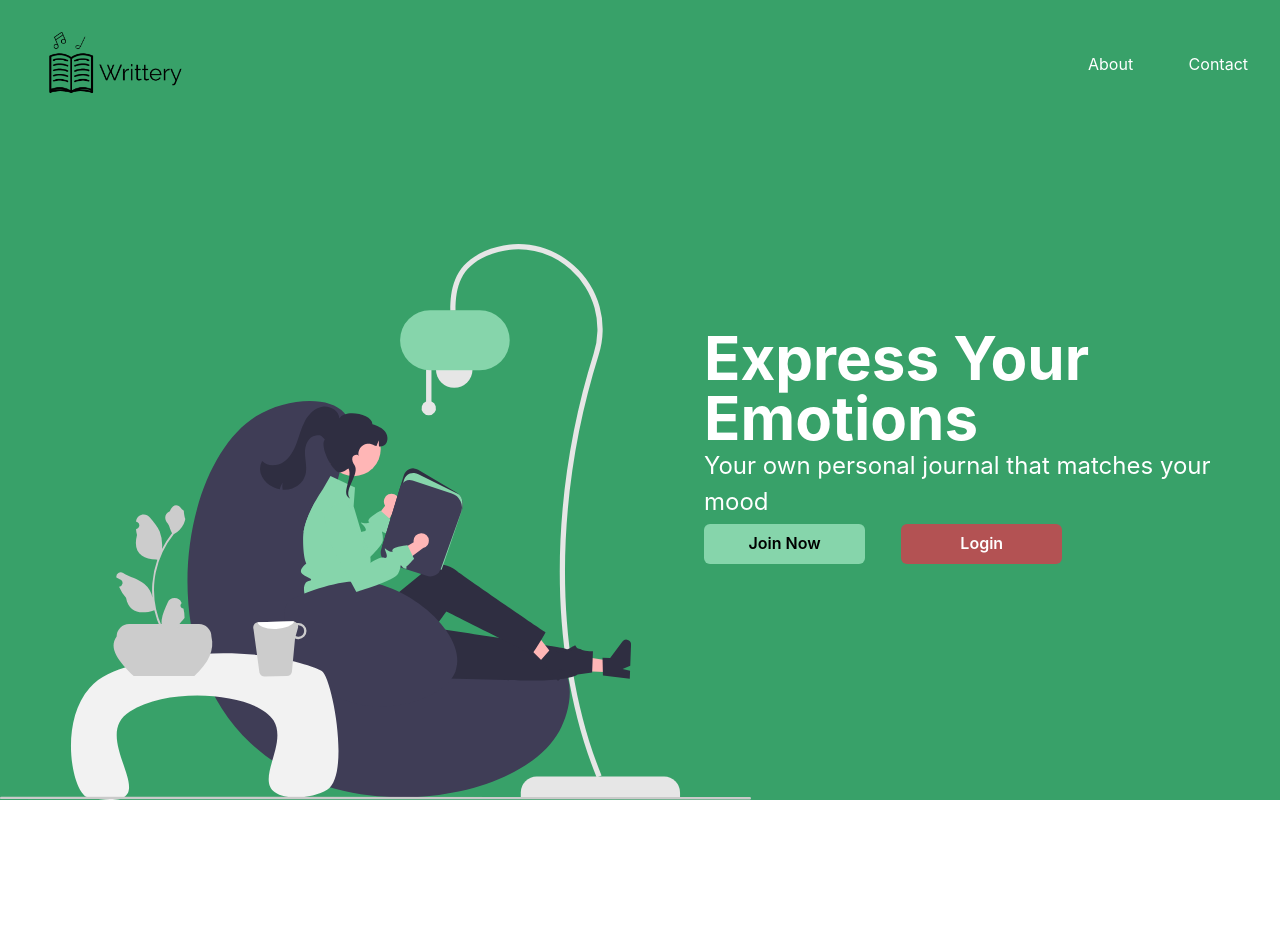
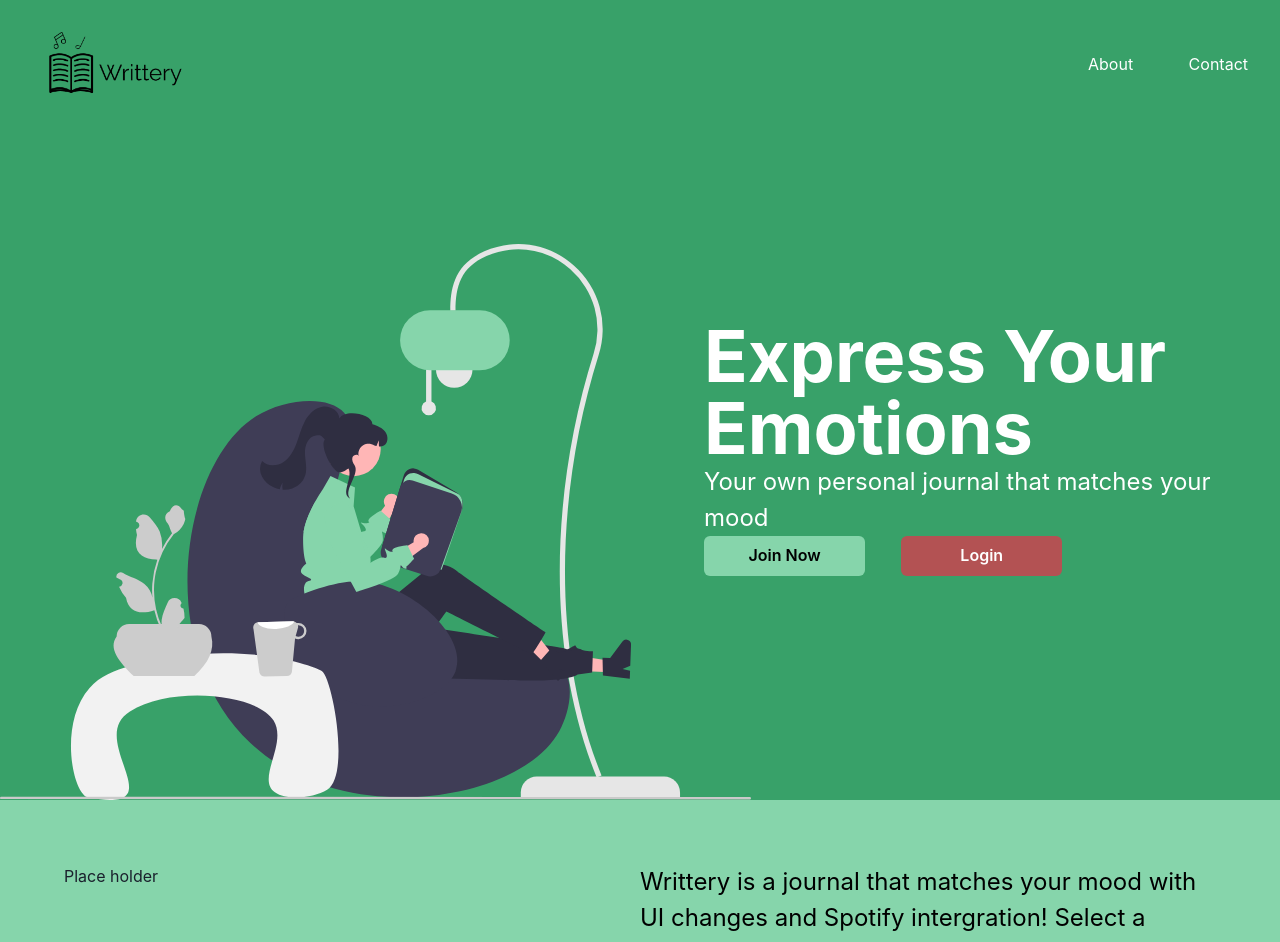
Before and after one commit to Moawin99/Journal, a React (Vite) app in the folder frontend/: page / in a window 1280 px wide. Shown: the top 942 px of the page. Before the commit the page ends 800 px from the top, so only its background shows below. Built offline with nearby package versions, Linux system fonts and the light colour scheme; the HTML template or start-up script is replaced by a standard one.

Commit message:
need to fix overflow X

```diff
--- a/frontend/src/App.jsx
+++ b/frontend/src/App.jsx
@@ -1,11 +1,11 @@
 import { ChakraProvider } from '@chakra-ui/react'
 import theme from './assets/theme'
-import LandingPage from './components/landing/LandingPage'
+import Landing from './components/landing/Landing'
 
 function App() {
   return (
     <ChakraProvider theme={theme}>
-      <LandingPage color={'green'} />
+      <Landing color={'green'} />
     </ChakraProvider>
   )
 }
--- /dev/null
+++ b/frontend/src/components/landing/Landing.jsx
@@ -0,0 +1,14 @@
+import React from 'react';
+import LandingPage from './LandingPage';
+import LandingSummary from './LandingSummary';
+
+const Landing = ({ color }) => {
+	return (
+		<>
+			<LandingPage color={color} />
+			<LandingSummary color={color} />
+		</>
+	)
+}
+
+export default Landing
--- a/frontend/src/components/landing/LandingPage.jsx
+++ b/frontend/src/components/landing/LandingPage.jsx
@@ -46,7 +46,7 @@ const LandingPage = ({ color }) => {
             justify={'space-between'}
             align={'center'}>
                 <Image src={logo} alt='Logo' h={'4em'}
-                 />
+                />
                 <Flex
                 w={'10rem'}
                 justify={'space-between'}
@@ -62,6 +62,7 @@ const LandingPage = ({ color }) => {
             h='80%'
             justify='flex-end'
             align='center'
+            direction={['column-reverse', 'column-reverse', 'row', 'row']}
             >
 
                 <Flex
@@ -77,8 +78,8 @@ const LandingPage = ({ color }) => {
                     justify='center'
                     align='flex-start'
                     >
-                        <Heading size='3xl'>Express Your Emotions</Heading>
-                        <Text fontSize='2xl'>Your own personal journal that matches your mood</Text>
+                        <Heading size={['2xl', '2xl', '4xl', '4xl']}>Express Your Emotions</Heading>
+                        <Text fontSize={['x-large', 'x-large', '2xl', '2xl']}>Your own personal journal that matches your mood</Text>
                         <Flex
                         w='70%'
                         h='4rem'
--- a/frontend/src/components/landing/LandingSummary.jsx
+++ b/frontend/src/components/landing/LandingSummary.jsx
@@ -1,13 +1,31 @@
 import React from 'react';
-import { Flex } from '@chakra-ui/react';
+import { Flex, Text } from '@chakra-ui/react';
 import { getColors } from '../../utils/getColors';
 
 const LandingSummary = ({ color }) => {
 	const colors = getColors(color)
 
 	return (
-		<Flex>
-
+		<Flex
+		w='100vw'
+		h='20vh'
+		bg={colors.secondary}
+		justify='space-between'
+		p={'4rem'}
+		>
+			<Flex>
+				Place holder
+			</Flex>
+			<Flex
+			w='50%'>
+				<Text fontSize={'2xl'} color='black'>
+					Writtery is a journal that matches your mood with UI changes and Spotify intergration!
+					Select a mood and the site will change color and filter your music to match your mood
+					for the best writing experience.
+				</Text>
+			</Flex>
 		</Flex>
 	)
 }
+
+export default LandingSummary
```
